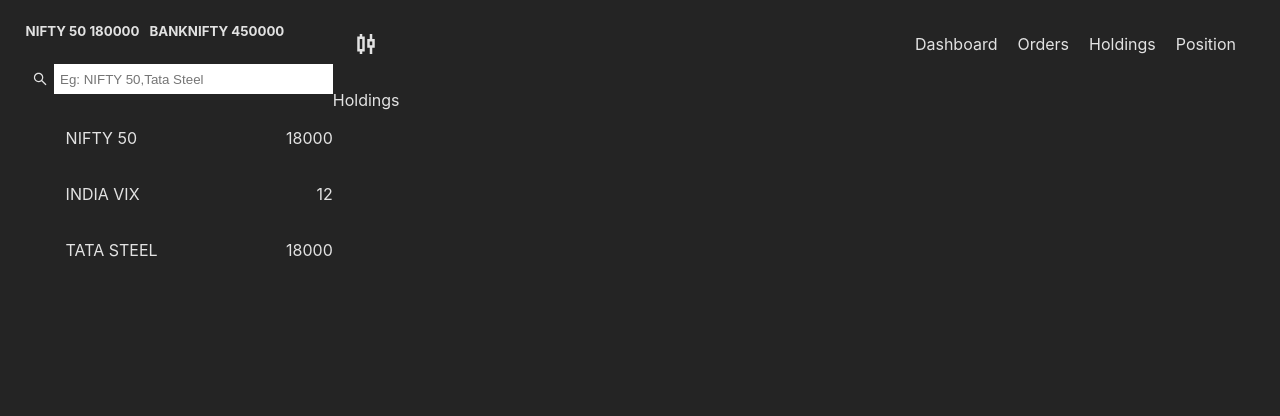
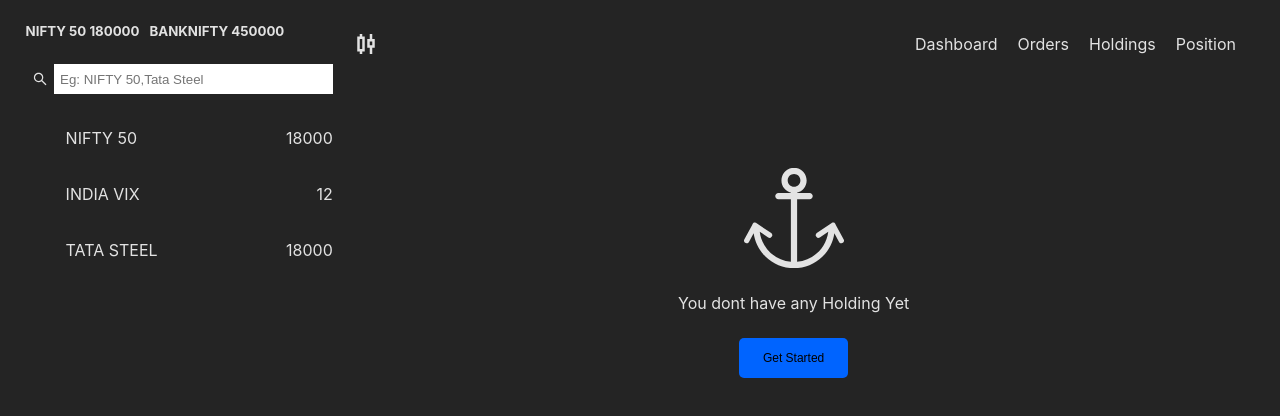
Before and after one commit to wolfgunblood/paper-trading, a React (Vite) app: page /holdings in a window 1280 px wide. Shown: the top 416 px of the page. Built offline with nearby package versions, Linux system fonts and the light colour scheme.

Commit message:
Added Initail display

```diff
--- a/src/Pages/Holdings/Holding.scss
+++ b/src/Pages/Holdings/Holding.scss
@@ -0,0 +1,5 @@
+.holding-container{
+
+    margin-top: 5rem;
+
+}
--- a/src/Pages/Holdings/Holdings.tsx
+++ b/src/Pages/Holdings/Holdings.tsx
@@ -1,8 +1,12 @@
-import React from 'react'
+import React from 'react';
+import "./Holding.scss";
+import Initial from '../../components/Initial/Initial';
 
 const Holdings = () => {
   return (
-    <div>Holdings</div>
+    <div className='holding-container'>
+      <Initial />
+    </div>
   )
 }
 
--- a/src/Pages/Orders/Orders.tsx
+++ b/src/Pages/Orders/Orders.tsx
@@ -2,7 +2,7 @@ import React from 'react'
 
 const Orders = () => {
   return (
-    <div>Orders</div>
+    <div></div>
   )
 }
 
--- /dev/null
+++ b/src/components/Initial/Initial .scss
@@ -0,0 +1,27 @@
+.initial-container{
+
+
+    display: flex;
+    flex-direction: column;
+    gap: 7px;
+    align-items: center;
+    justify-content: center;
+
+    .get-started-btn{
+        padding: 0.8rem 1.5rem;
+
+        border-radius: 5px;
+        font-size: 12px;
+        font-weight: 500;
+        background-color: #0064FF;
+
+        border: none;
+        outline: none;
+
+        cursor: pointer;
+        display: flex;
+        justify-content: center;
+        align-items: center;
+
+    }
+}
--- /dev/null
+++ b/src/components/Initial/Initial.tsx
@@ -0,0 +1,15 @@
+import React from 'react';
+import "./Initial .scss";
+import { SlAnchor } from "react-icons/sl";
+
+const Initial = () => {
+    return (
+        <div className='initial-container'>
+            <SlAnchor size={100} />
+            <p>You dont have any Holding Yet</p>
+            <button className='get-started-btn'>Get Started</button>
+        </div>
+    )
+}
+
+export default Initial
```
Also changed, not shown: 1 other file (tests, documents, lock files or other folders).
